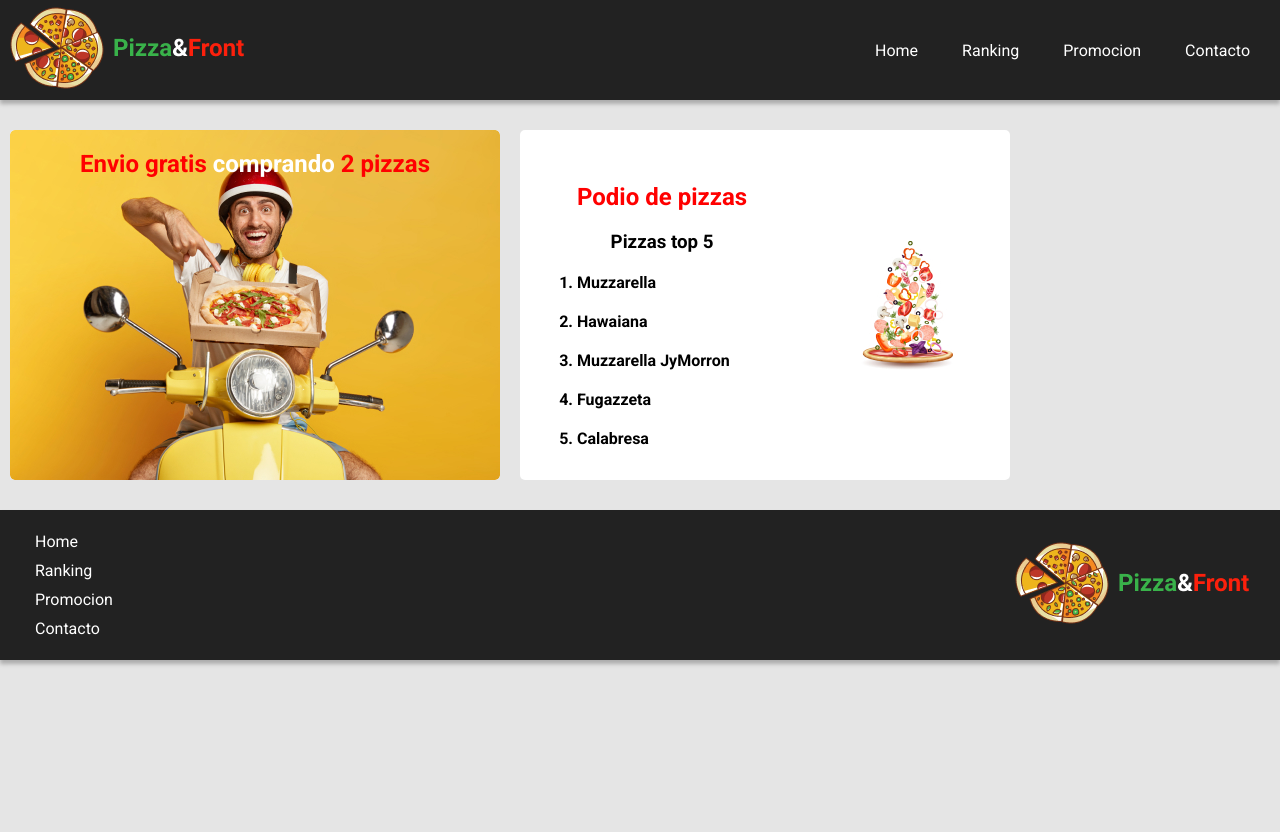
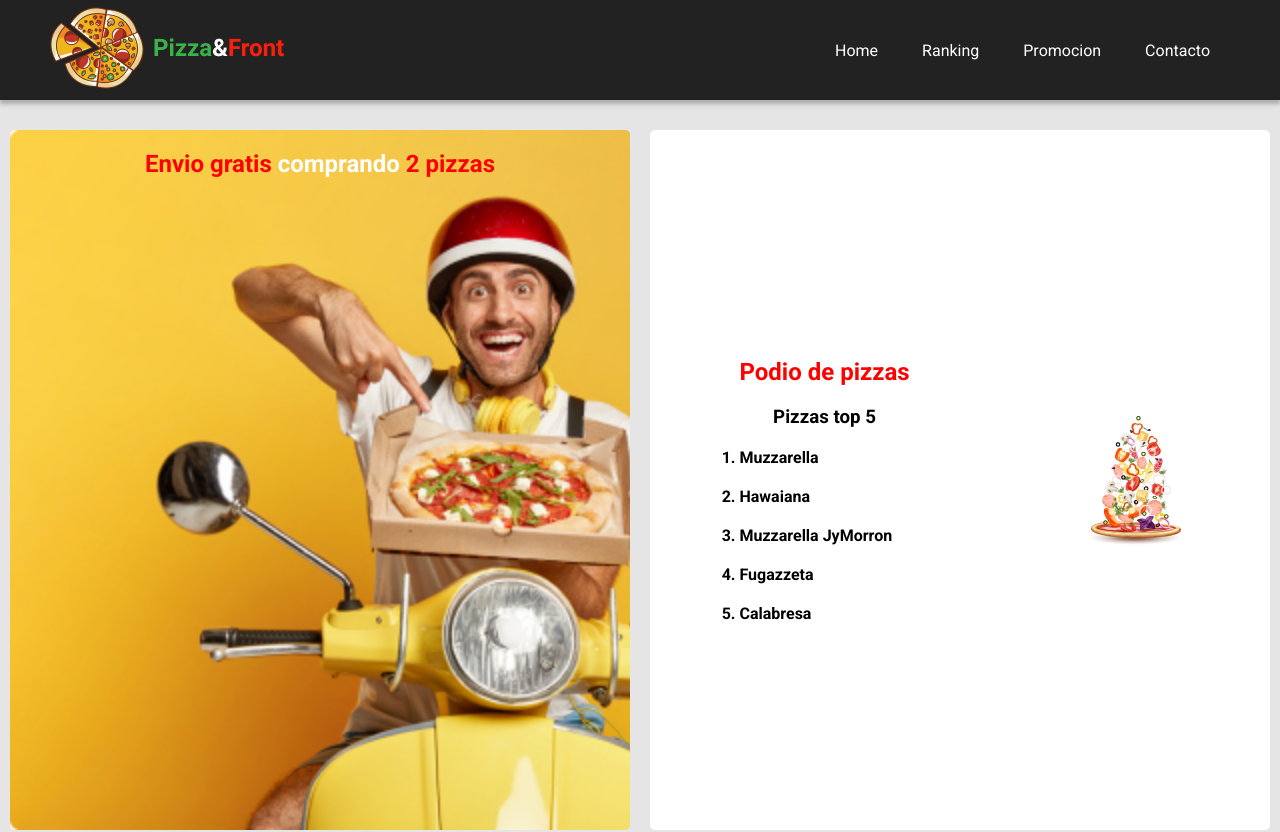
Before and after one commit to Asj-code/PizzaFront, a plain HTML site: page index.html in a window 1280 px wide. Shown: the top 832 px of the page. Before the commit the page ends 800 px from the top, so only its background shows below. Drawn offline with Linux system fonts and the light colour scheme.

Commit message:
add medias

```diff
--- a/styles/style.css
+++ b/styles/style.css
@@ -1,4 +1,11 @@
 @import url('https://fonts.googleapis.com/css2?family=Roboto:wght@400;700&display=swap');
+
+:root {
+    --backgroundColor:  #E5E5E5;
+    --mainColor: #ffffff;
+    --background: #222222;
+    --titlesColor: red;
+}
 
 * {
     box-sizing: border-box;
@@ -7,7 +14,7 @@
 }
 
 body {
-    background: #E5E5E5;
+    background: var(--backgroundColor);
     font-family: 'Roboto', sans-serif;
 }
 
@@ -24,10 +31,10 @@ header {
     justify-content: space-between;
     align-items: center;
     /* max-width: 1024px; */
-    color: #ffffff;
+    color: var(--mainColor);
     height: 100px;
-    padding: 50px 10px;
-    background: #222222;
+    padding: 50px 50px;
+    background: var(--background);
     box-shadow: 0px 4px 4px rgba(0, 0, 0, 0.25);
     font-weight: 400;
 }
@@ -50,31 +57,36 @@ h2, h3, ol li {
 }
 
 h2 {
-    color: red;
+    color: var(--titlesColor);
 }
 .white {
-    color: #ffffff;
+    color: var(--mainColor);
 }
 
 .main-images{
     display: flex;
+    justify-content: space-around;
+
 }
 
 
 .pizza-delivery {
     background: url("../img/delivery.jpeg");
+    background-size: cover;
     border-radius: 5px;
-    width: 490px;
-    height: 350px;
+    width: 800px;
+    height: 700px;
     margin: 30px 10px;
 }
 
 .pizza-podio {
     display: flex;
-    background: #FFFFFF;
+    background: var(--mainColor);
     border-radius: 5px;
-    width: 490px;
-    height: 350px;
+    /* width: 490px;
+    height: 350px;  */
+    width: 800px;
+    height: 700px;
     margin: 30px 10px;
     justify-content: space-around;
     align-items: center;
@@ -90,12 +102,13 @@ footer {
     height: 150px;
     left: calc(50% - 1024px/2);
     bottom: 8px;
-    background: #222222;
+    background: var(--background);
     box-shadow: 0px 4px 4px rgba(0, 0, 0, 0.25);
-    color: #ffffff;
+    color: var(--mainColor);
     display: flex;
     justify-content: space-between;
     align-items: center;
+    padding: 0 50px;
 }
 
 footer ul{
@@ -129,4 +142,9 @@ footer img {
         flex-wrap: wrap;
         justify-content: center;
     }
+    .pizza-delivery ,.pizza-podio{
+        width: 490px;
+        height: 350px;
+    }
+
 }
```
